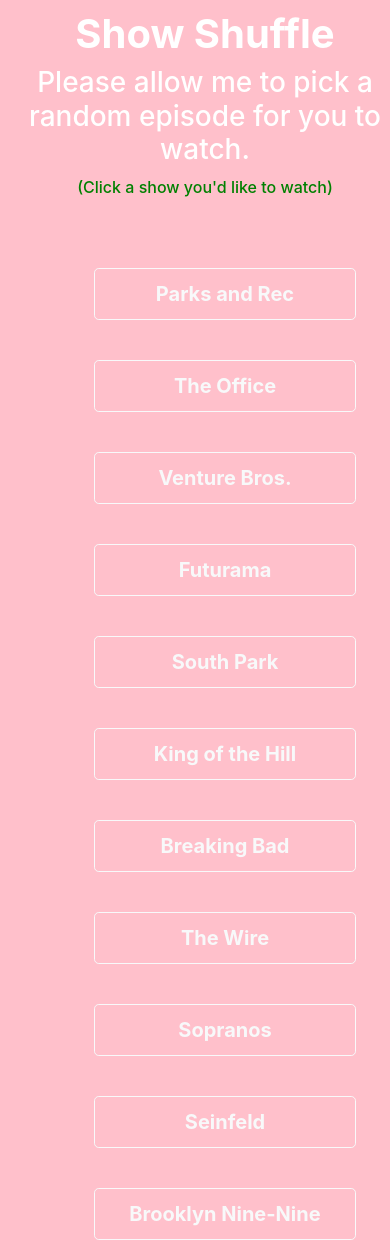
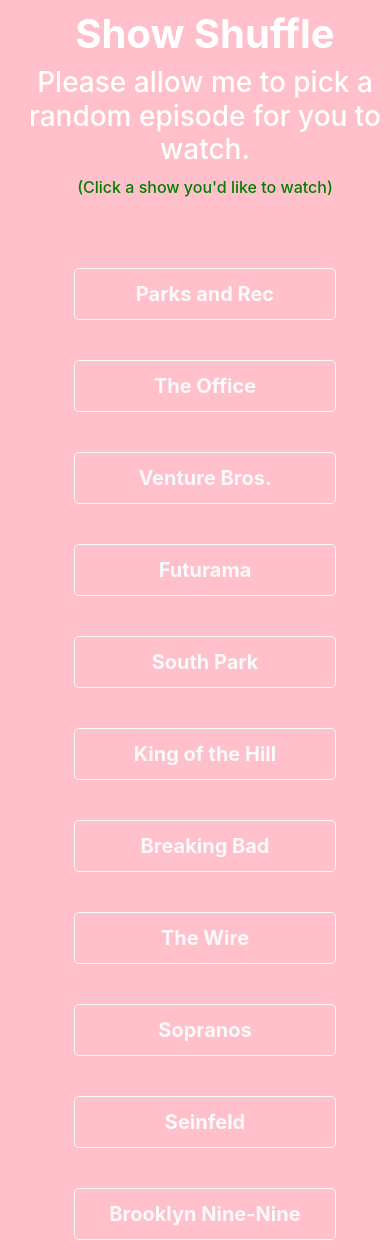
Before and after one commit to johnahnz0rs/show-shuffle, a React (Create React App) app in the folder client/: page / in a window 390 px wide. Built offline with nearby package versions, Linux system fonts and the light colour scheme.

Commit message:
made css prettier in both mobile, desktop views

```diff
--- a/client/src/components/Home.js
+++ b/client/src/components/Home.js
@@ -224,13 +224,15 @@
         const small = {fontSize: 'small'};
         const medium = {fontSize: 'medium', color: 'green'};
         const large = {fontSize: 'x-large'};
+        const fixedTop = {zIndex: '1000'};
 
         return(
             <React.Fragment>
                 <div className="container-fluid" style={divStyle}>
 
                     {/*<button className="btn btn-sm btn-primary" onClick={this.printState}>print state</button>*/}
-
+                    {/*<div className="sticky-top d-block" style={fixedTop}>*/}
+                    <div className="">
                         <div className="text-center">
                             <h1 className="font-weight-bold">Show Shuffle</h1>
                             <h3 className="mb-5">Please allow me to pick a random episode for you to watch.
@@ -239,7 +241,7 @@
 
 
                         {this.state.showName &&
-                    <div className="text-center" style={recommendation}>
+                        <div className="text-center mx-auto" style={recommendation}>
 
                             <h3 className="align-middle">You chose <span className="font-weight-bold"><u>{this.state.showName}</u>!</span>
                                 <br /><span style={small} className="align-middle">({this.state.showTotal} total eps.)</span></h3>
@@ -250,73 +252,74 @@
 
                         </div>
                         }
+                    </div>
 
 
-                    <div className="row justify-content-center">
+                    <div className="row justify-content-center text-center">
                         <div className="col-9 text-center">
                             <button
                                 name="parksAndRec"
-                                className="btn btn-lg btn-outline-light col-md-3 col-12 show"
+                                className="btn btn-lg btn-outline-light m-md-3 mx-auto col-md-3 col-12 show"
                                 onClick={this.chooseShow}>
                                 Parks and Rec
                             </button>
                             <button
                                 name="theOffice"
-                                className="btn btn-lg btn-outline-light col-md-3 col-12 show"
+                                className="btn btn-lg btn-outline-light m-md-3 mx-auto col-md-3 col-12 show"
                                 onClick={this.chooseShow}>
                                 The Office
                             </button>
                             <button
                                 name="ventureBros"
-                                className="btn btn-lg btn-outline-light col-md-3 col-12 show"
+                                className="btn btn-lg btn-outline-light m-md-3 mx-auto col-md-3 col-12 show"
                                 onClick={this.chooseShow}>
                                 Venture Bros.
                             </button>
                             <button
                                 name="futurama"
-                                className="btn btn-lg btn-outline-light col-md-3 col-12 show"
+                                className="btn btn-lg btn-outline-light m-md-3 mx-auto col-md-3 col-12 show"
                                 onClick={this.chooseShow}>
                                 Futurama
                             </button>
                             <button
                                 name="southPark"
-                                className="btn btn-lg btn-outline-light col-md-3 col-12 show"
+                                className="btn btn-lg btn-outline-light m-md-3 mx-auto col-md-3 col-12 show"
                                 onClick={this.chooseShow}>
                                 South Park
                             </button>
                             <button
                                 name="kingOfTheHill"
-                                className="btn btn-lg btn-outline-light col-md-3 col-12 show"
+                                className="btn btn-lg btn-outline-light m-md-3 mx-auto col-md-3 col-12 show"
                                 onClick={this.chooseShow}>
                                 King of the Hill
                             </button>
                             <button
                                 name="breakingBad"
-                                className="btn btn-lg btn-outline-light col-md-3 col-12 show"
+                                className="btn btn-lg btn-outline-light m-md-3 mx-auto col-md-3 col-12 show"
                                 onClick={this.chooseShow}>
                                 Breaking Bad
                             </button>
                             <button
                                 name="theWire"
-                                className="btn btn-lg btn-outline-light col-md-3 col-12 show"
+                                className="btn btn-lg btn-outline-light m-md-3 mx-auto col-md-3 col-12 show"
                                 onClick={this.chooseShow}>
                                 The Wire
                             </button>
                             <button
                                 name="sopranos"
-                                className="btn btn-lg btn-outline-light col-md-3 col-12 show"
+                                className="btn btn-lg btn-outline-light m-md-3 mx-auto col-md-3 col-12 show"
                                 onClick={this.chooseShow}>
                                 Sopranos
                             </button>
                             <button
                                 name="seinfeld"
-                                className="btn btn-lg btn-outline-light col-md-3 col-12 show"
+                                className="btn btn-lg btn-outline-light m-md-3 mx-auto col-md-3 col-12 show"
                                 onClick={this.chooseShow}>
                                 Seinfeld
                             </button>
                             <button
                                 name="brooklynNineNine"
-                                className="btn btn-lg btn-outline-light col-md-3 col-12 show"
+                                className="btn btn-lg btn-outline-light m-md-3 mx-auto col-md-3 col-12 show"
                                 onClick={this.chooseShow}>
                                 Brooklyn Nine-Nine
                             </button>
```
Also changed, not shown: 8 other files (tests, documents, lock files or other folders). Lines whose indentation alone changed are shown as unchanged.
